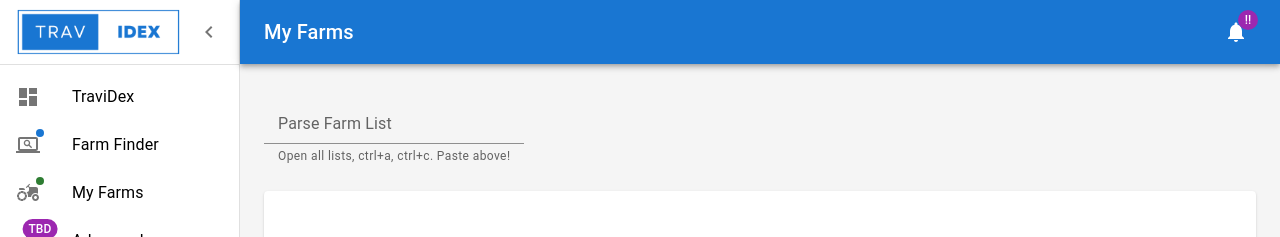
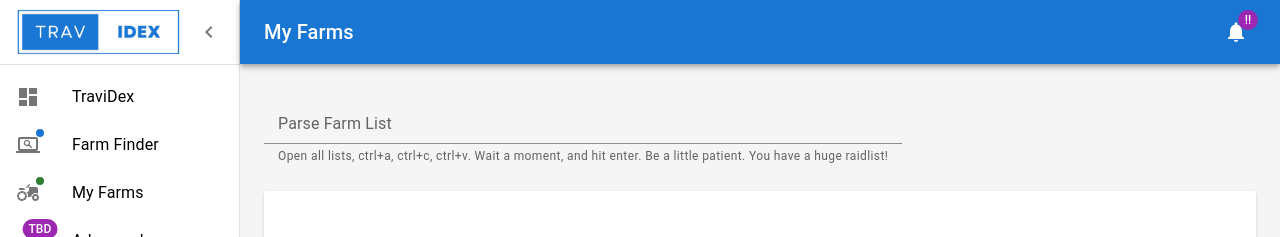
Before and after one commit to Fern-Ali/TraviDash, a React (Create React App) app: page /farms in a window 1280 px wide. Shown: the top 237 px of the page. Built offline with nearby package versions, Linux system fonts and the light colour scheme; no server answers.

Commit message:
added instructional text under parser

```diff
--- a/src/pages/Farms.js
+++ b/src/pages/Farms.js
@@ -191,7 +191,7 @@ export default function Farms() {
                         <FormControl>
                             <InputLabel htmlFor="my-input">Parse Farm List</InputLabel>
                             <Input onPaste={handlePaste} type="text" id="parseMe" autoComplete="no" aria-describedby="my-helper-text" />
-                            <FormHelperText id="my-helper-text">Open all lists, ctrl+a, ctrl+c. Paste above!</FormHelperText>
+                            <FormHelperText id="my-helper-text">Open all lists, ctrl+a, ctrl+c, ctrl+v. Wait a moment, and hit enter. Be a little patient. You have a huge raidlist!</FormHelperText>
                             </FormControl>
                         </form>
                     </Grid>
```
